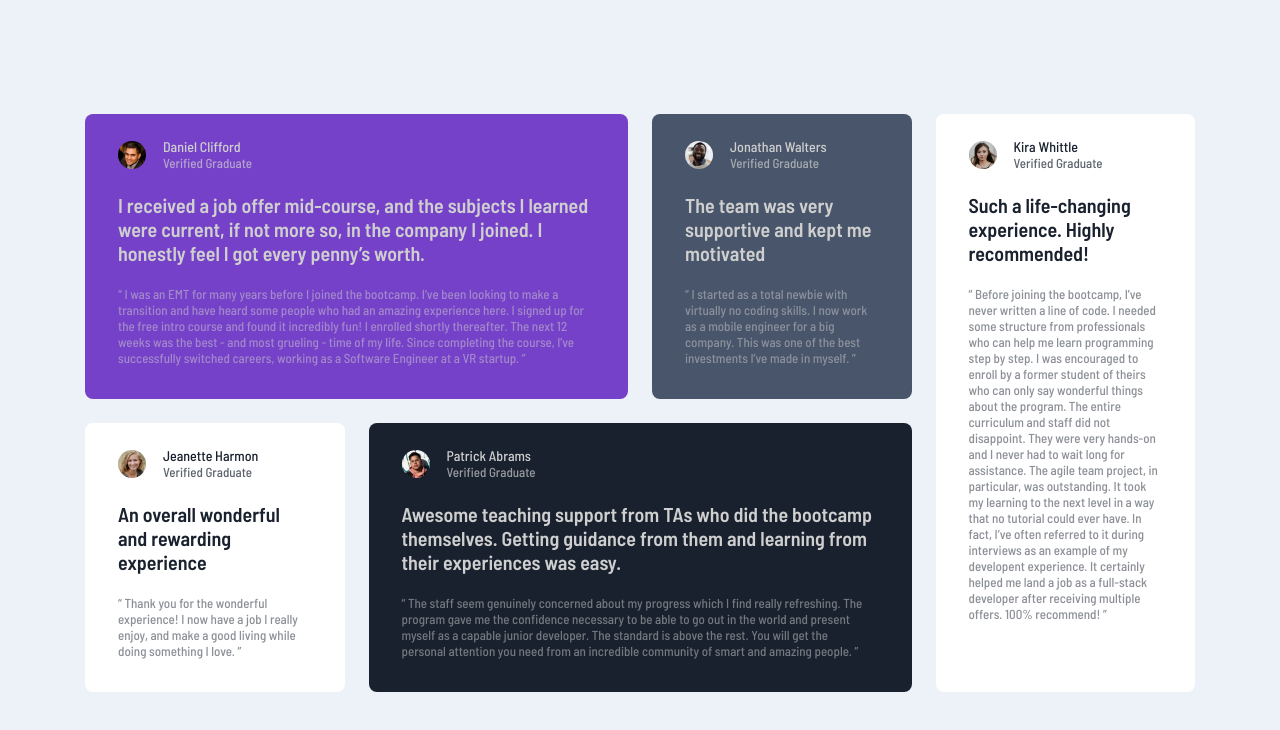
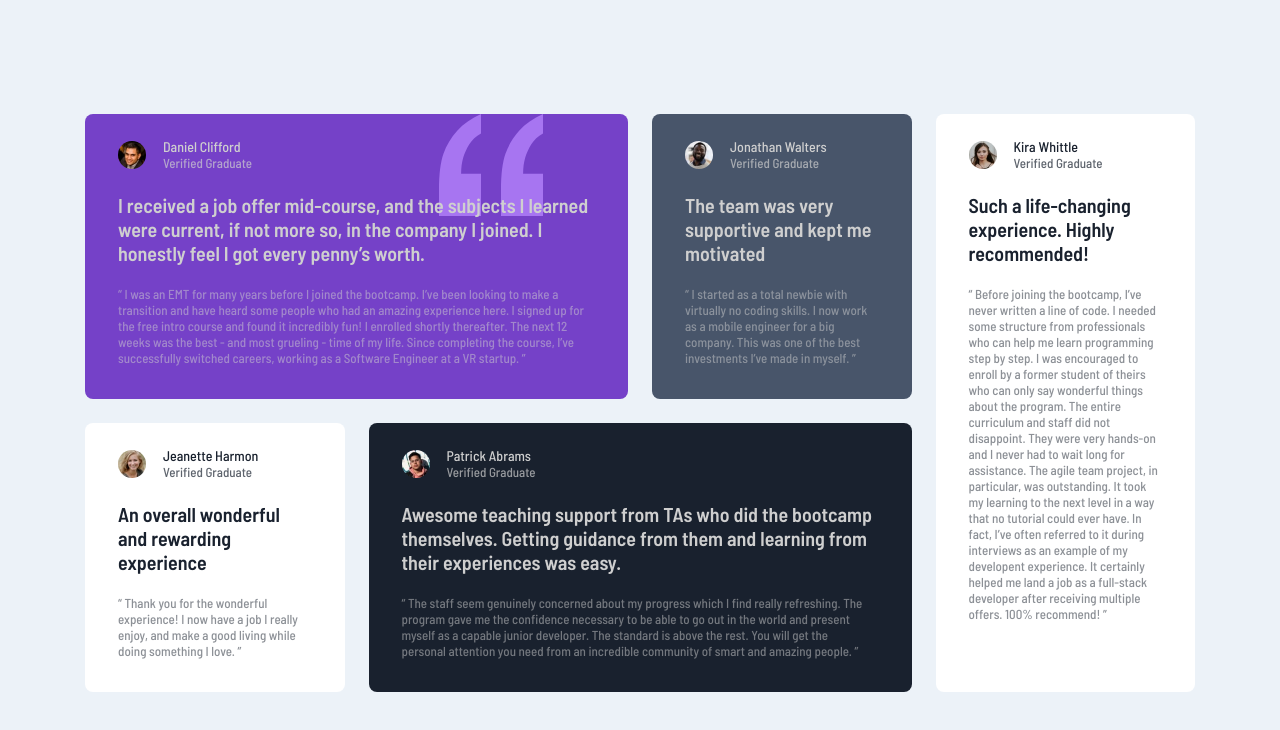
Before and after one commit to RocTanweer/testimonial-layout, a plain HTML site: page index.html in a window 1280 px wide. Drawn offline with Linux system fonts and the light colour scheme.

Commit message:
added quote icon

```diff
--- a/style.css
+++ b/style.css
@@ -151,6 +151,19 @@ article {
   color: var(--light-gray);
 }
 
+#danielArt .mainTest {
+  position: relative;
+  z-index: 0;
+}
+
+#danielArt .mainTest::after {
+  content: url(/images/bg-pattern-quotation.svg);
+  position: absolute;
+  top: -79px;
+  right: 48px;
+  z-index: -1;
+}
+
 #danielArt .name,
 #jonArt .name,
 #patrickArt .name {
@@ -268,4 +281,8 @@ article {
   .container {
     width: 327px;
   }
+
+  #danielArt .mainTest::after {
+    right: -10px;
+  }
 }
```
